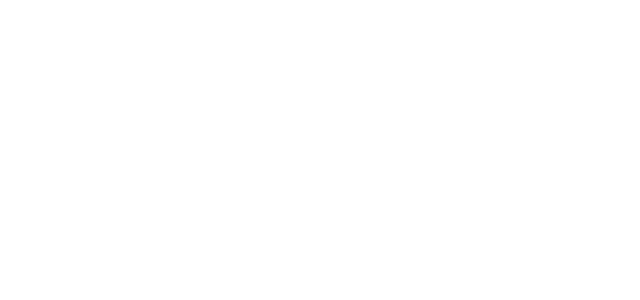
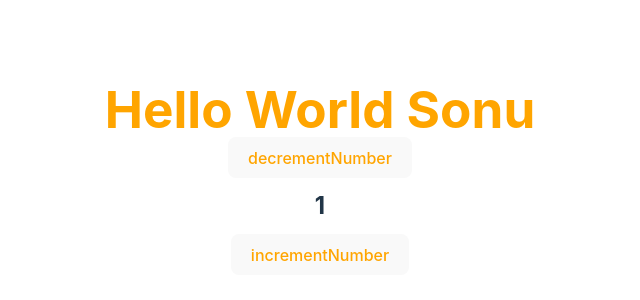
Before and after one commit to Sonu8544/react-Js-interview-practice-problem, a React (Vite) app: page / in a window 1280 px wide. Shown: the part 222-522 px from the top of the page, without its empty margins (320-960 px from the left). Built offline with nearby package versions, Linux system fonts and the light colour scheme.

Commit message:
Code formating for day 1 and 2

```diff
--- a/src/App.jsx
+++ b/src/App.jsx
@@ -6,8 +6,8 @@
 
   return (
     <>
-      {/* <OneHelloWorld /> */}
-      {/* <CounterUpdate /> */}
+      <OneHelloWorld />
+       <CounterUpdate />
 
     </>
   )
```
